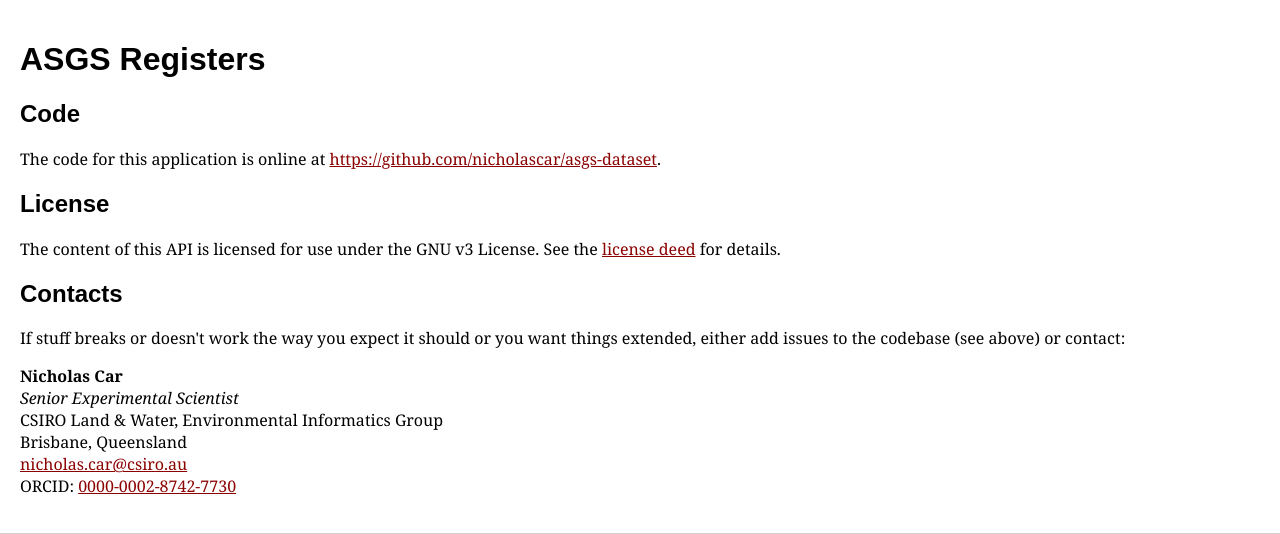
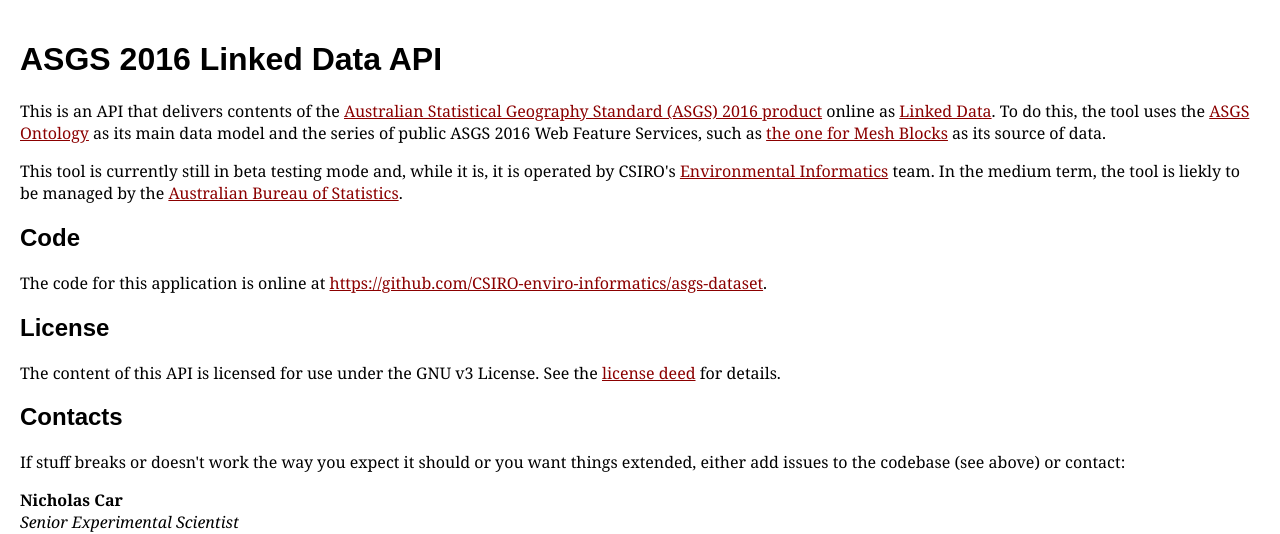
Before and after one commit to CSIRO-enviro-informatics/asgs-dataset, a Flask app: template asgs_dataset/view/templates/page_home.html in a window 1280 px wide. Shown: the part 58-592 px from the top of the page. Run offline with Flask 2, Linux system fonts and the light colour scheme; the template is opened without the code that fills it, so the values that code supplies are empty; some libraries are stand-ins or nearby versions; some web fonts are replaced.

Commit message:
front page update

```diff
--- a/asgs_dataset/view/templates/page_home.html
+++ b/asgs_dataset/view/templates/page_home.html
@@ -1,10 +1,12 @@
 {% extends "layout.html" %}
 
     {% block content %}
-        <h1>ASGS Registers</h1>
+        <h1>ASGS 2016 Linked Data API</h1>
+	<p>This is an API that delivers contents of the <a href="http://www.abs.gov.au/websitedbs/D3310114.nsf/home/Australian+Statistical+Geography+Standard+(ASGS)">Australian Statistical Geography Standard (ASGS) 2016 product</a> online as <a href="https://www.w3.org/standards/semanticweb/data">Linked Data</a>. To do this, the tool uses the <a href="http://linked.data.gov.au/def/asgs">ASGS Ontology</a> as its main data model and the series of public ASGS 2016 Web Feature Services, such as <a href="https://geo.abs.gov.au/arcgis/services/ASGS2016/MB/MapServer/WFSServer?service=wfs&version=2.0.0&request=GetCapabilities">the one for Mesh Blocks</a> as its source of data.</p>
+	<p>This tool is currently still in beta testing mode and, while it is, it is operated by CSIRO's <a href="https://research.csiro.au/ei/">Environmental Informatics</a> team. In the medium term, the tool is liekly to be managed by the <a href="http://www.abs.gov.au">Australian Bureau of Statistics</a>.</p>
 
         <h2>Code</h2>
-        <p>The code for this application is online at <a href="https://github.com/nicholascar/asgs-dataset">https://github.com/nicholascar/asgs-dataset</a>.</p>
+        <p>The code for this application is online at <a href="https://github.com/CSIRO-enviro-informatics/asgs-dataset">https://github.com/CSIRO-enviro-informatics/asgs-dataset</a>.</p>
 
         <h2>License</h2>
         <p>The content of this API is licensed for use under the GNU v3 License. See the <a href="LICENSE">license deed</a> for details.</p>
```
